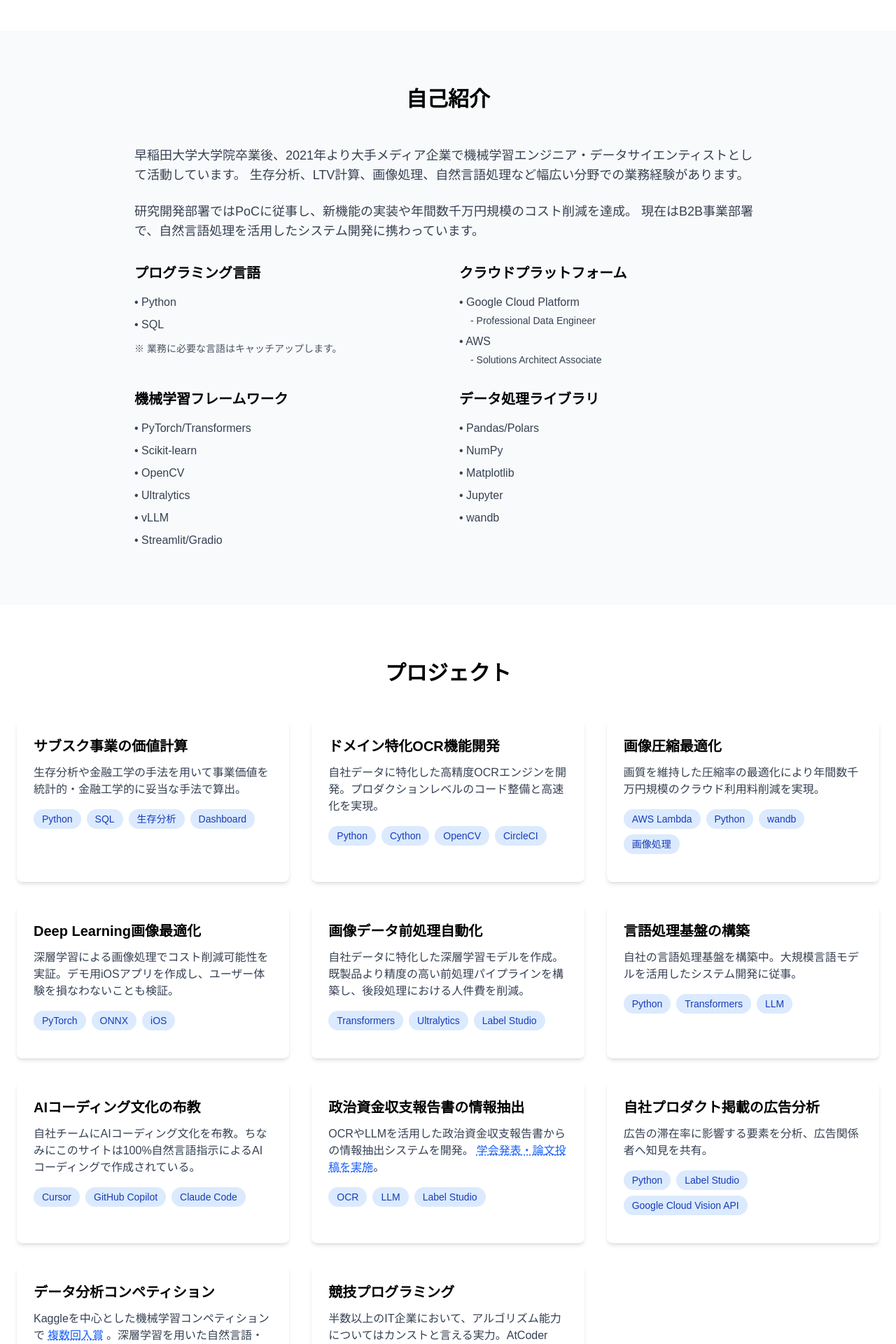
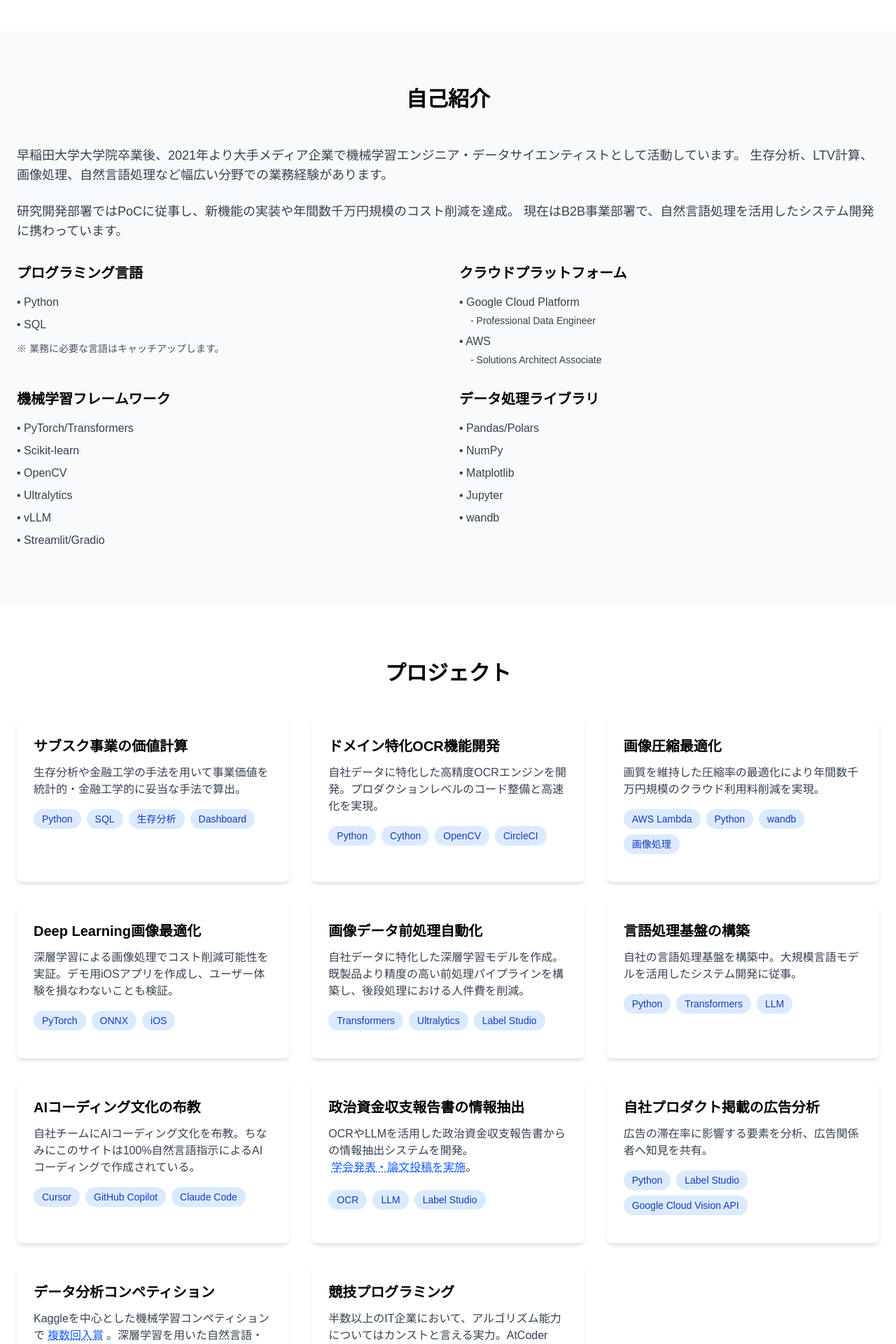
Before and after one commit to masakiaota/portfolio, a Next.js app: page / in a window 1280 px wide. Shown: the part 620-2540 px from the top of the page at 70% size. Built offline with nearby package versions, Linux system fonts and the light colour scheme.

Commit message:
ページのレイアウトを改善し、各セクションの最大幅を統一した。HTMLのネストを修正し、視覚的な整合性を向上させた。

```diff
--- a/src/app/page.tsx
+++ b/src/app/page.tsx
@@ -8,6 +8,7 @@ export default function Home() {
       {/* ヒーローセクション */}
       <section id="home" className="py-20">
         <div className="container mx-auto px-6">
+          <div className="max-w-7xl mx-auto">
             <div className="text-center">
               <h1 className="text-5xl font-bold mb-4 text-black">
                 Masaki Aota
@@ -30,13 +31,14 @@ export default function Home() {
             </div>
             </div>
           </div>
+        </div>
       </section>
 
       {/* 自己紹介セクション */}
       <section id="about" className="py-20 bg-gray-50">
         <div className="container mx-auto px-6">
+          <div className="max-w-7xl mx-auto">
             <h2 className="text-3xl font-bold text-center mb-12">自己紹介</h2>
-          <div className="max-w-4xl mx-auto">
             <p className="text-lg text-gray-700 mb-6">
               早稲田大学大学院卒業後、2021年より大手メディア企業で機械学習エンジニア・データサイエンティストとして活動しています。
               生存分析、LTV計算、画像処理、自然言語処理など幅広い分野での業務経験があります。
@@ -98,6 +100,7 @@ export default function Home() {
       {/* プロジェクトセクション */}
       <section id="projects" className="py-20">
         <div className="container mx-auto px-6">
+          <div className="max-w-7xl mx-auto">
             <h2 className="text-3xl font-bold text-center mb-12">プロジェクト</h2>
             <div className="grid md:grid-cols-2 lg:grid-cols-3 gap-8">
             <div className="bg-white rounded-lg shadow-md p-6">
@@ -191,15 +194,15 @@ export default function Home() {
               <h3 className="text-xl font-semibold mb-3">政治資金収支報告書の情報抽出</h3>
               <div className="text-gray-700 mb-4">
                 OCRやLLMを活用した政治資金収支報告書からの情報抽出システムを開発。
-                <span className="text-blue-600 underline decoration-dotted cursor-help relative group ml-1">
+                <span className="text-blue-600 underline decoration-dotted cursor-help relative inline-block group ml-1 pb-1">
                   学会発表・論文投稿を実施
-                  <span className="absolute left-0 top-6 w-80 bg-gray-800 text-white text-sm p-3 rounded-lg shadow-lg opacity-0 group-hover:opacity-100 transition-opacity duration-300 z-20 pointer-events-none">
+                  <span className="absolute left-0 top-full -mt-1 w-80 bg-gray-800 text-white text-sm p-3 rounded-lg shadow-lg invisible opacity-0 group-hover:visible group-hover:opacity-100 transition-all duration-300 z-20 pointer-events-none group-hover:pointer-events-auto">
                     <span className="block space-y-2">
                       <a
                         href="https://www.jstage.jst.go.jp/article/pjsai/JSAI2023/0/JSAI2023_2H1OS3a01/_article/-char/ja/"
                         target="_blank"
                         rel="noopener noreferrer"
-                        className="block text-blue-300 hover:text-blue-100 transition pointer-events-auto"
+                        className="block text-blue-300 hover:text-blue-100 transition"
                       >
                         • JSAI2023論文
                       </a>
@@ -207,7 +210,7 @@ export default function Home() {
                         href="https://www.jaesnet.org/archives/report-archives/"
                         target="_blank"
                         rel="noopener noreferrer"
-                        className="block text-blue-300 hover:text-blue-100 transition pointer-events-auto"
+                        className="block text-blue-300 hover:text-blue-100 transition"
                       >
                         • 選挙学会発表
                       </a>
@@ -238,9 +241,9 @@ export default function Home() {
               <h3 className="text-xl font-semibold mb-3">データ分析コンペティション</h3>
               <div className="text-gray-700 mb-4">
                 Kaggleを中心とした機械学習コンペティションで
-                <span className="text-blue-600 underline decoration-dotted cursor-help relative group mx-1">
+                <span className="text-blue-600 underline decoration-dotted cursor-help relative inline-block group mx-1 pb-1">
                   複数回入賞
-                  <span className="absolute left-0 top-6 w-96 bg-gray-800 text-white text-sm p-3 rounded-lg shadow-lg opacity-0 group-hover:opacity-100 transition-opacity duration-300 z-20 pointer-events-none">
+                  <span className="absolute left-0 top-full -mt-1 w-96 bg-gray-800 text-white text-sm p-3 rounded-lg shadow-lg invisible opacity-0 group-hover:visible group-hover:opacity-100 transition-all duration-300 z-20 pointer-events-none group-hover:pointer-events-auto">
                     <span className="block space-y-1">
                       <span className="block">• Kaggle U.S. Patent Phrase Matching: 金メダル (8位)</span>
                       <span className="block">• Kaggle Feedback Prize - ELL: 金メダル (15位)</span>
@@ -270,13 +273,15 @@ export default function Home() {
             </div>
           </div>
           </div>
+        </div>
       </section>
 
       {/* 私が登場する出版物セクション */}
       <section id="publications" className="py-20 bg-gray-50">
         <div className="container mx-auto px-6">
+          <div className="max-w-7xl mx-auto">
             <h2 className="text-3xl font-bold text-center mb-12">私が登場する出版物</h2>
-          <div className="max-w-4xl mx-auto space-y-6">
+            <div className="space-y-6">
             <div className="bg-white rounded-lg shadow-md p-6">
               <h3 className="text-xl font-semibold mb-3">謝辞掲載</h3>
               <p className="text-lg text-gray-700 mb-2">
@@ -383,6 +388,7 @@ export default function Home() {
             </div>
           </div>
           </div>
+        </div>
       </section>
 
       {/* お問い合わせセクション */}
```
Lines whose indentation alone changed are shown as unchanged.
